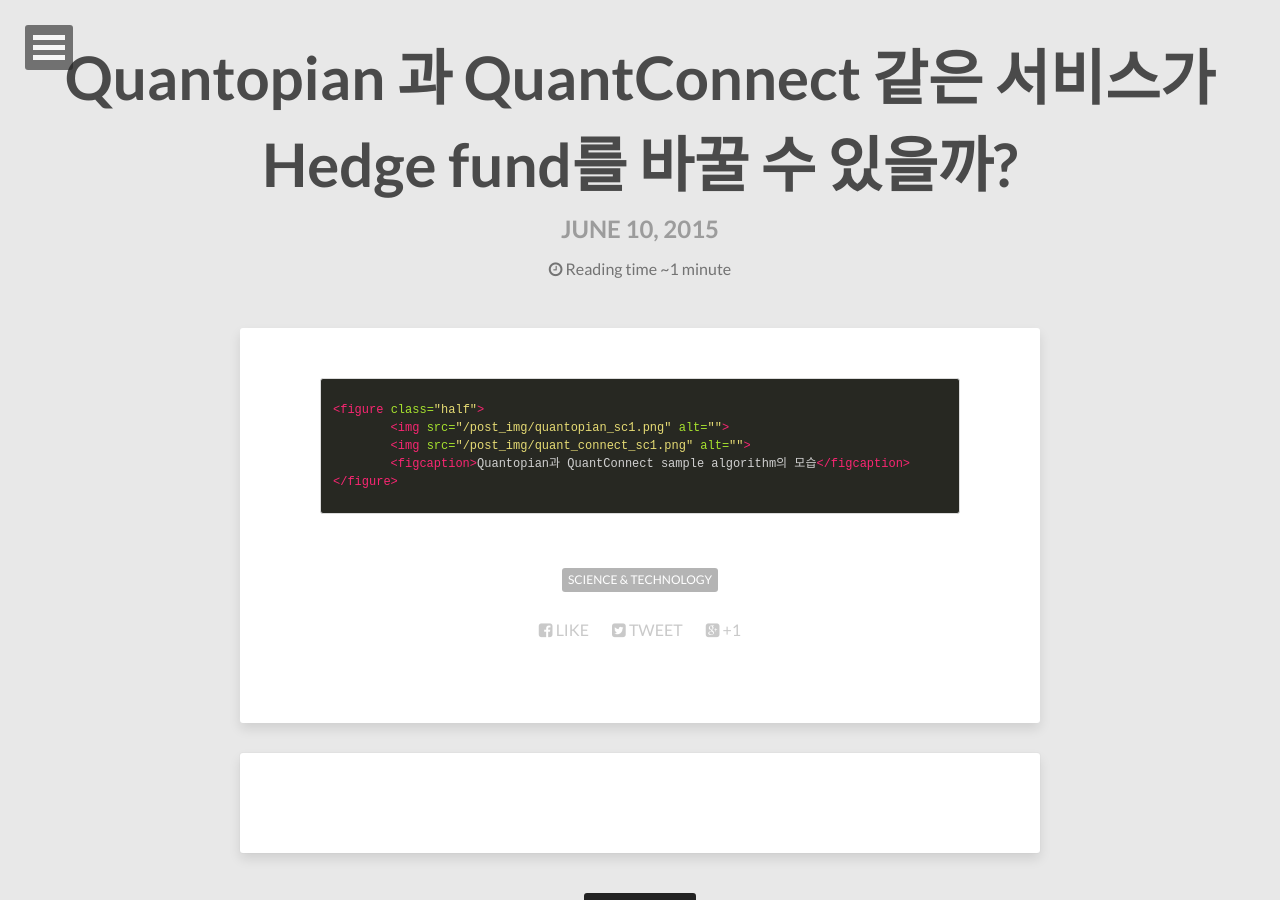
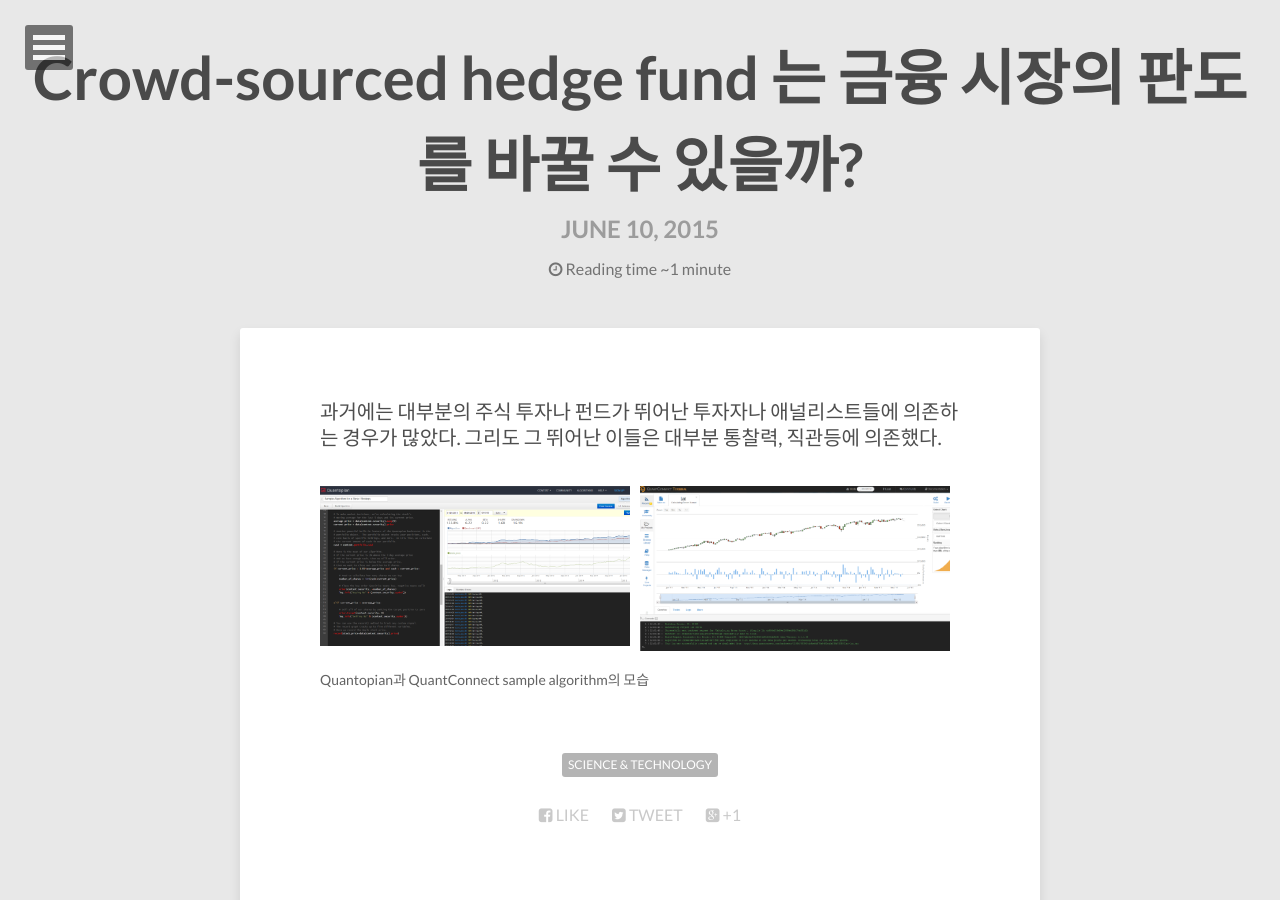
Before and after one commit to sungeuns/sungeuns.github.com, a Jekyll site: the page built from _posts/2015-06-10-crowd-sourcing-hedge-fund.markdown, in a window 1280 px wide and 900 px high. Built offline with Jekyll 4.4.1, drawn with Linux system fonts in a browser that asks for light colours; nearby versions of some CDN libraries; comment, search, counter and statistics services are not loaded.

Commit message:
eskljtklt

```diff
--- a/_posts/2015-06-10-crowd-sourcing-hedge-fund.markdown
+++ b/_posts/2015-06-10-crowd-sourcing-hedge-fund.markdown
@@ -1,14 +1,15 @@
 ---
 layout: post
-title:  "Quantopian 과 QuantConnect 같은 서비스가 Hedge fund를 바꿀 수 있을까?"
+title:  "Crowd-sourced hedge fund 는 금융 시장의 판도를 바꿀 수 있을까?"
 date:   2015-06-10 00:13:00
 tags: [Science & Technology]
 ---
 
-{% highlight html %}
+과거에는 대부분의 주식 투자나 펀드가 뛰어난 투자자나 애널리스트들에 의존하는 경우가 많았다. 그리도 그 뛰어난 이들은 대부분 통찰력, 직관등에 의존했다.
+
+
 <figure class="half">
 	<img src="/post_img/quantopian_sc1.png" alt="">
 	<img src="/post_img/quant_connect_sc1.png" alt="">
 	<figcaption>Quantopian과 QuantConnect sample algorithm의 모습</figcaption>
 </figure>
-{% endhighlight %}
```
